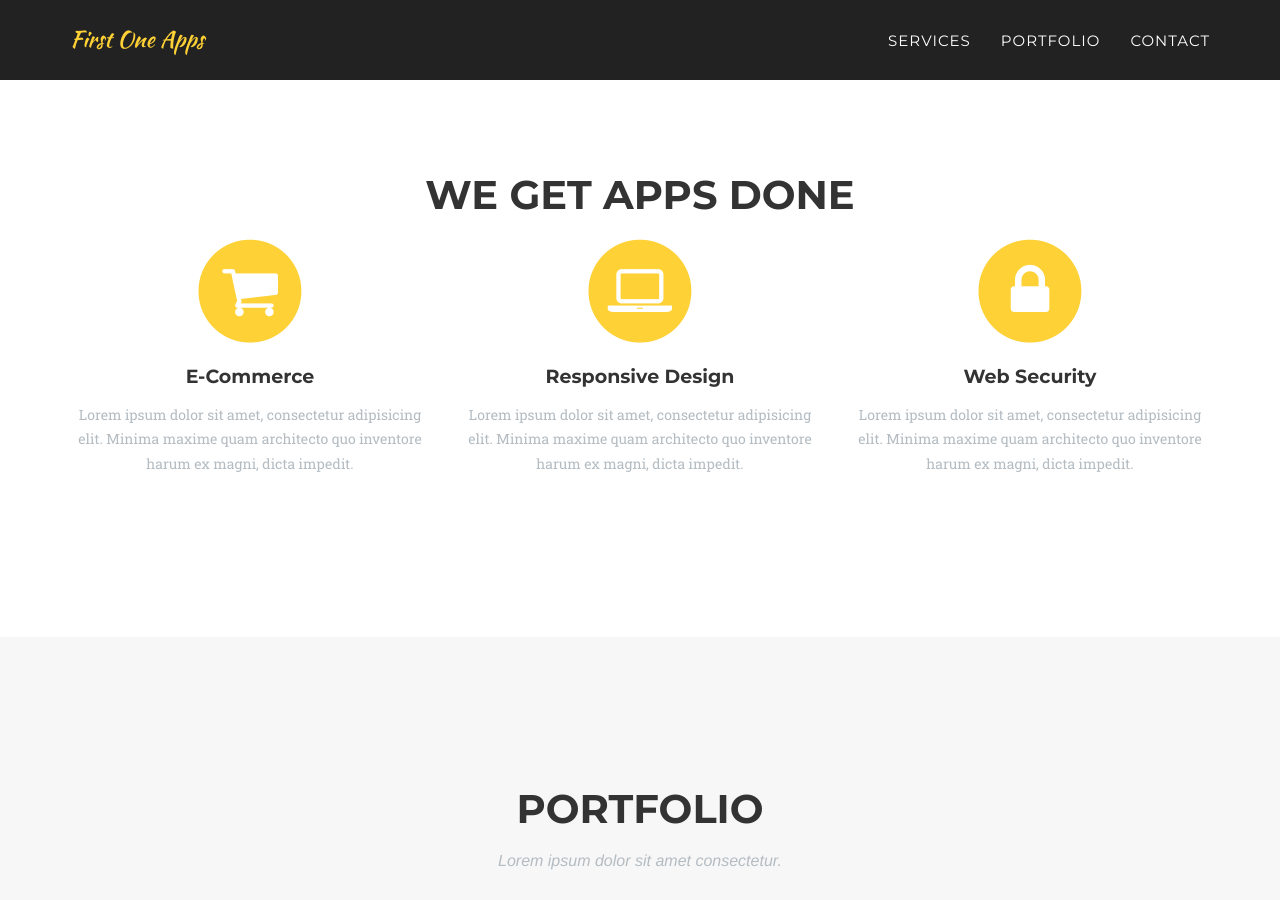
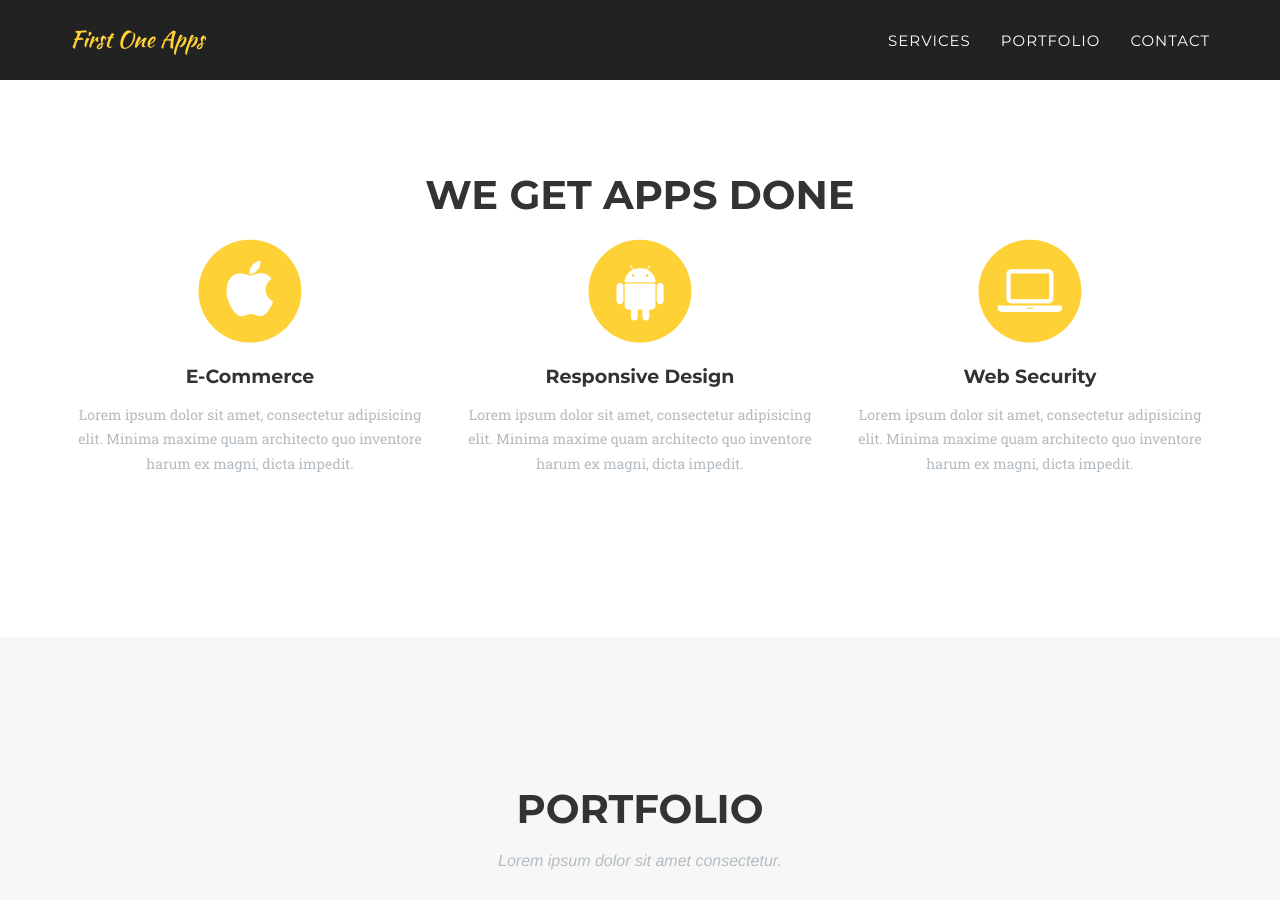
Before and after one commit to firstoneapps/firstoneapps.github.io, a Jekyll site: the page built from index.html, in a window 1280 px wide and 900 px high, scrolled down 670 px. Built offline with Jekyll 4.4.1, drawn with Linux system fonts in a browser that asks for light colours; some web fonts are replaced.

Commit message:
Update icons in Services section

```diff
--- a/_includes/services.html
+++ b/_includes/services.html
@@ -10,7 +10,7 @@
                 <div class="col-md-4">
                     <span class="fa-stack fa-4x">
                         <i class="fa fa-circle fa-stack-2x text-primary"></i>
-                        <i class="fa fa-shopping-cart fa-stack-1x fa-inverse"></i>
+                        <i class="fa fa-apple fa-stack-1x fa-inverse"></i>
                     </span>
                     <h4 class="service-heading">E-Commerce</h4>
                     <p class="text-muted">Lorem ipsum dolor sit amet, consectetur adipisicing elit. Minima maxime quam architecto quo inventore harum ex magni, dicta impedit.</p>
@@ -18,7 +18,7 @@
                 <div class="col-md-4">
                     <span class="fa-stack fa-4x">
                         <i class="fa fa-circle fa-stack-2x text-primary"></i>
-                        <i class="fa fa-laptop fa-stack-1x fa-inverse"></i>
+                        <i class="fa fa-android fa-stack-1x fa-inverse"></i>
                     </span>
                     <h4 class="service-heading">Responsive Design</h4>
                     <p class="text-muted">Lorem ipsum dolor sit amet, consectetur adipisicing elit. Minima maxime quam architecto quo inventore harum ex magni, dicta impedit.</p>
@@ -26,7 +26,7 @@
                 <div class="col-md-4">
                     <span class="fa-stack fa-4x">
                         <i class="fa fa-circle fa-stack-2x text-primary"></i>
-                        <i class="fa fa-lock fa-stack-1x fa-inverse"></i>
+                        <i class="fa fa-laptop fa-stack-1x fa-inverse"></i>
                     </span>
                     <h4 class="service-heading">Web Security</h4>
                     <p class="text-muted">Lorem ipsum dolor sit amet, consectetur adipisicing elit. Minima maxime quam architecto quo inventore harum ex magni, dicta impedit.</p>
```
